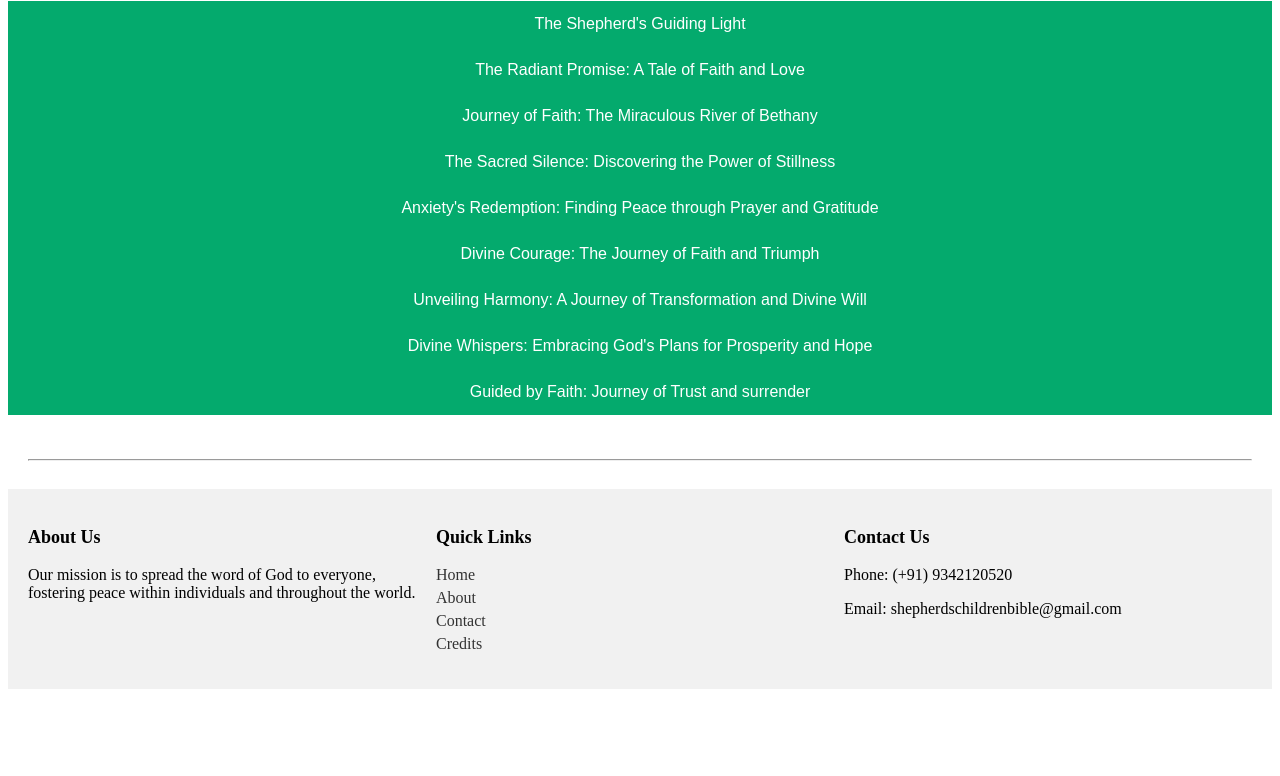
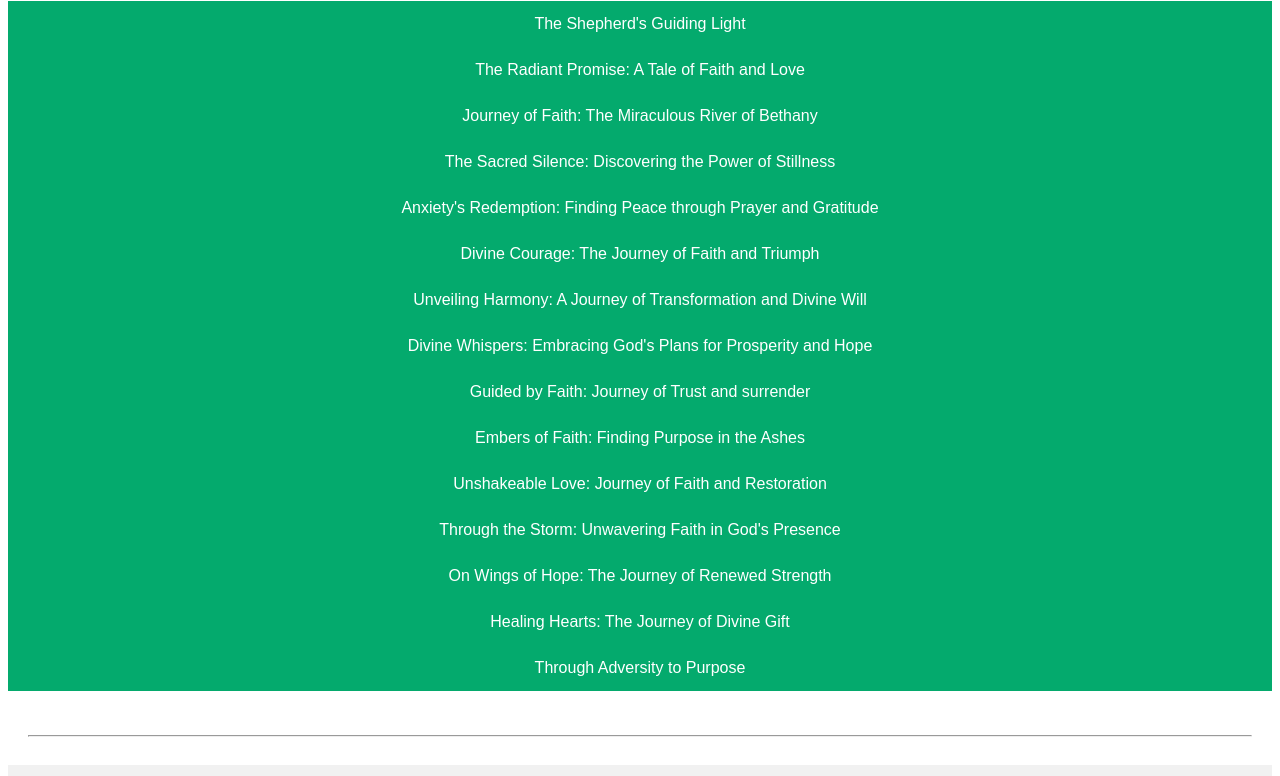
Before and after one commit to Nickcaffery/shepherdschildren, a plain HTML site: page stories.html in a window 1280 px wide. Shown: the part 176-952 px from the top of the page. Before the commit the page ends 873 px from the top, so only its background shows below. Drawn offline with Linux system fonts and the light colour scheme.

Commit message:
Update stories.html

```diff
--- a/stories.html
+++ b/stories.html
@@ -36,6 +36,12 @@
           <a href="st/st7.html"><button type="button" class="block">Unveiling Harmony: A Journey of Transformation and Divine Will</button></a>
           <a href="st/st8.html"><button type="button" class="block">Divine Whispers: Embracing God's Plans for Prosperity and Hope</button></a>
           <a href="st/st9.html"><button type="button" class="block">Guided by Faith: Journey of Trust and surrender</button></a>
+          <a href="st/st10.html"><button type="button" class="block">Embers of Faith: Finding Purpose in the Ashes</button></a>
+          <a href="st/st11.html"><button type="button" class="block">Unshakeable Love: Journey of Faith and Restoration</button></a>
+          <a href="st/st12.html"><button type="button" class="block">Through the Storm: Unwavering Faith in God's Presence</button></a>
+          <a href="st/st13.html"><button type="button" class="block">On Wings of Hope: The Journey of Renewed Strength</button></a>
+          <a href="st/st14.html"><button type="button" class="block">Healing Hearts: The Journey of Divine Gift</button></a>
+          <a href="st/st15.html"><button type="button" class="block">Through Adversity to Purpose</button></a>
           <!-- Add more list items for additional stories -->
         </ul>
       </div>
```
